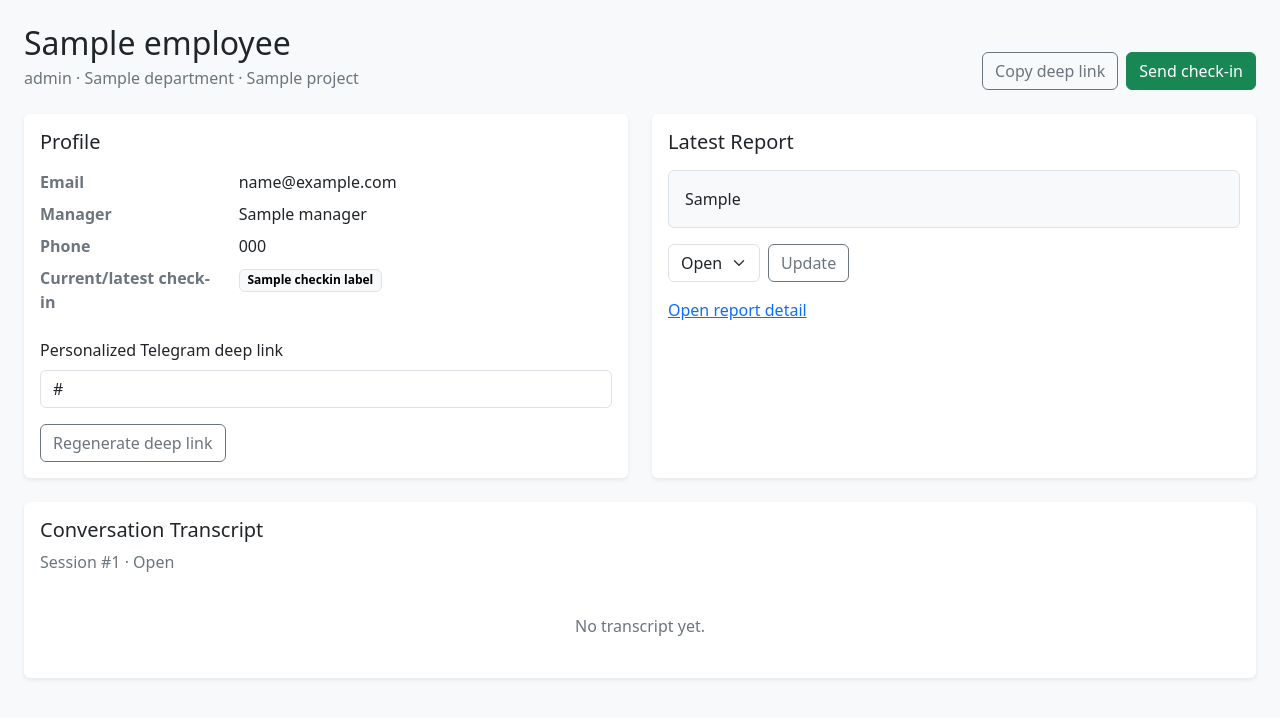
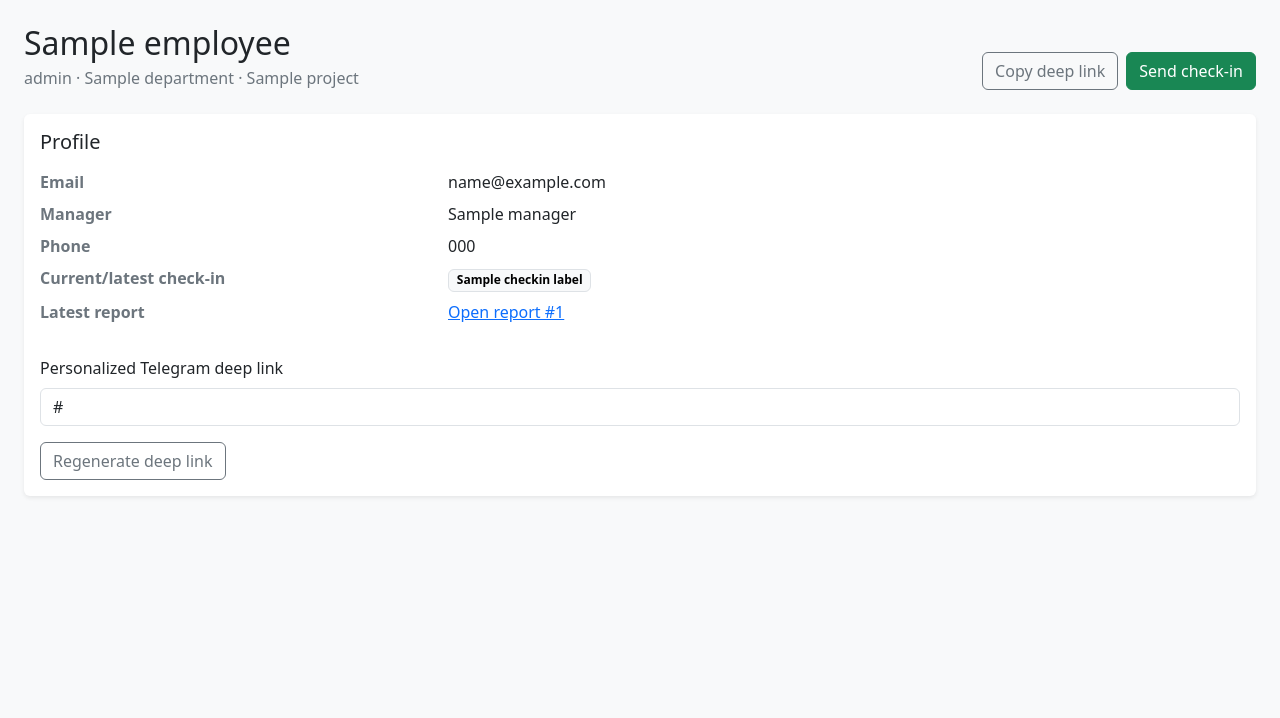
Before and after one commit to sentiment-sense-app/sentiment-sense-app, a FastAPI app: template app/templates/employee_detail.html in a window 1280 px wide. Shown: the part 57-775 px from the top of the page. Run offline with FastAPI, Linux system fonts and the light colour scheme; the template is opened without the code that fills it: most values are stand-ins (such as "Sample title", 1, 10 or a date in 2020); parts of the project's set-up code (start-up, migrations or seed data) failed here and were passed over.

Commit message:
Slim employee detail page to profile and report link only

```diff
--- a/app/templates/employee_detail.html
+++ b/app/templates/employee_detail.html
@@ -15,16 +15,22 @@
   </div>
 </div>
 
-<section class="row g-4 mb-4">
-  <div class="col-12 col-xl-6">
-    <div class="card border-0 shadow-sm h-100">
-      <div class="card-body">
+<section class="card border-0 shadow-sm">
+  <div class="card-body">
     <h2 class="h5 mb-3">Profile</h2>
     <dl class="row mb-4">
       <dt class="col-sm-4 text-secondary">Email</dt><dd class="col-sm-8">{{ employee.email }}</dd>
       <dt class="col-sm-4 text-secondary">Manager</dt><dd class="col-sm-8">{{ employee.manager }}</dd>
       <dt class="col-sm-4 text-secondary">Phone</dt><dd class="col-sm-8">{{ employee.phone }}</dd>
       <dt class="col-sm-4 text-secondary">Current/latest check-in</dt><dd class="col-sm-8"><span class="badge text-bg-light border">{{ checkin_label }}</span></dd>
+      <dt class="col-sm-4 text-secondary">Latest report</dt>
+      <dd class="col-sm-8">
+        {% if latest_report %}
+        <a href="/admin/reports/{{ latest_report.id }}">Open report #{{ latest_report.id }}</a>
+        {% else %}
+        <span class="text-secondary">None yet</span>
+        {% endif %}
+      </dd>
     </dl>
     <div class="mb-3">
       <label class="form-label">Personalized Telegram deep link</label>
@@ -36,51 +42,6 @@
         <button type="submit" class="btn btn-outline-secondary">Regenerate deep link</button>
       </form>
     </div>
-      </div>
-    </div>
-  </div>
-
-  <div class="col-12 col-xl-6">
-    <div class="card border-0 shadow-sm h-100">
-      <div class="card-body">
-    <h2 class="h5 mb-3">Latest Report</h2>
-    {% if latest_report %}
-    <div class="bg-light border rounded p-3 mb-3">{{ latest_report.report_markdown|nl2br }}</div>
-    <form method="post" action="/admin/employees/{{ employee.id }}/report-status" class="d-flex flex-wrap gap-2 align-items-center mb-3">
-      <input type="hidden" name="csrf_token" value="{{ csrf_token }}">
-      <select class="form-select w-auto" name="status">
-        {% for status in report_statuses %}
-        <option value="{{ status }}" {% if latest_report.status == status %}selected{% endif %}>{{ status|report_status_label }}</option>
-        {% endfor %}
-      </select>
-      <button type="submit" class="btn btn-outline-secondary">Update</button>
-    </form>
-    <a href="/admin/reports/{{ latest_report.id }}">Open report detail</a>
-    {% else %}
-    <p class="text-secondary mb-0">No report generated yet.</p>
-    {% endif %}
-      </div>
-    </div>
-  </div>
-</section>
-
-<section class="card border-0 shadow-sm">
-  <div class="card-body">
-  <h2 class="h5 mb-2">Conversation Transcript</h2>
-  {% if latest_session %}
-  <p class="text-secondary">Session #{{ latest_session.id }} · {{ latest_session.status.title() }}</p>
-  {% endif %}
-  <div class="vstack gap-3">
-    {% for message in messages %}
-    <article class="border-start border-4 {% if message.direction == 'employee' %}border-success{% elif message.direction == 'bot' %}border-primary{% else %}border-secondary{% endif %} bg-light rounded p-3">
-      <strong>{{ message.direction.title() }}</strong>
-      <p class="mb-1">{{ message.text }}</p>
-      <time class="small text-secondary">{{ message.created_at.strftime("%Y-%m-%d %H:%M") }}</time>
-    </article>
-    {% else %}
-    <p class="text-center text-secondary py-4 mb-0">No transcript yet.</p>
-    {% endfor %}
-  </div>
   </div>
 </section>
 {% endblock %}
```
Also changed, not shown: app/routes/employee_routes.py (+1 -41 lines).
